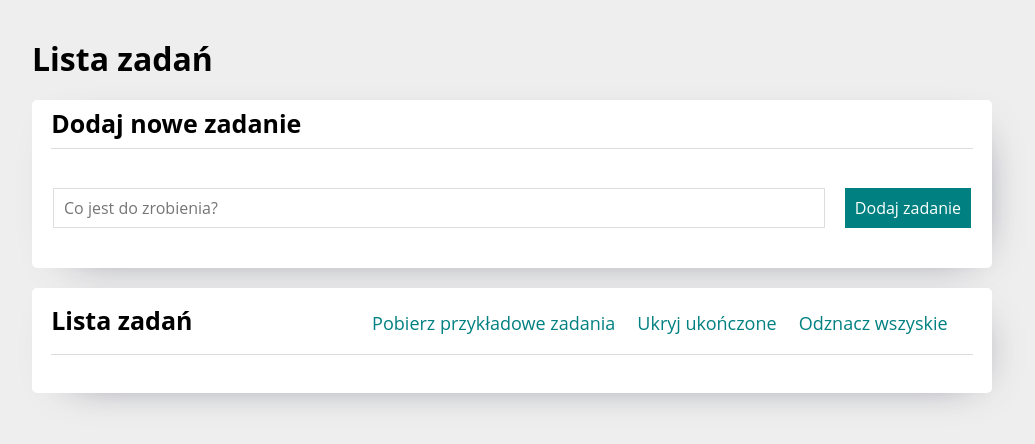
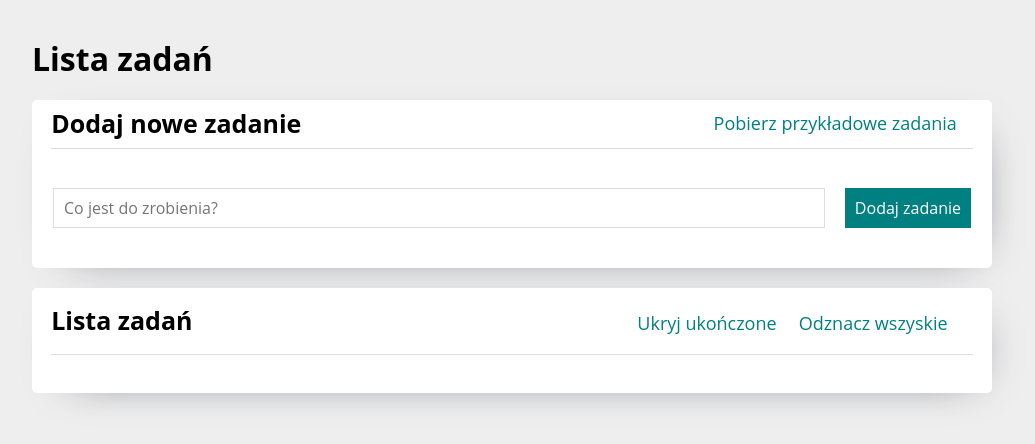
Before and after one commit to Developer685/todos-list-react, a React (Create React App) app: page / in a window 1280 px wide. Shown: the top 444 px of the page, without its empty margins (128-1163 px from the left). Built offline with nearby package versions, Linux system fonts and the light colour scheme.

Commit message:
button download goes to header

```diff
--- /dev/null
+++ b/src/features/tasks/Buttons/DownloadButton/index.js
@@ -0,0 +1,16 @@
+import { useDispatch } from "react-redux";
+import { Button } from "../styled";
+import { fetchExampleTasks } from "../../tasksSlice";
+
+const DownloadExampleTasksButton = () => {
+
+    const dispatch = useDispatch();
+
+    return (
+        <Button onClick={() => dispatch(fetchExampleTasks())}>
+            Pobierz przykładowe zadania
+        </Button>
+    );
+};
+
+export default DownloadExampleTasksButton;
--- a/src/features/tasks/HeadlineButtons/index.js
+++ b/src/features/tasks/Buttons/index.js
@@ -1,6 +1,6 @@
 import { useSelector, useDispatch } from "react-redux";
 import { StyledHeadlineButtons, Button } from "./styled";
-import { selectTasks, toggleHideDone, setAllDone, fetchExampleTasks } from "../tasksSlice";
+import { selectTasks, toggleHideDone, setAllDone } from "../tasksSlice";
 
 const HeadlineButtons = () => {
 
@@ -10,9 +10,6 @@ const HeadlineButtons = () => {
     return (
 
         <StyledHeadlineButtons>
-            <Button onClick={() => dispatch(fetchExampleTasks())} >
-                Pobierz przykładowe zadania
-            </Button>
             {(
                 <>
                     <Button onClick={() => dispatch(toggleHideDone())} >
@@ -28,5 +25,4 @@ const HeadlineButtons = () => {
     )
 };
 
-
 export default HeadlineButtons;
--- a/src/features/tasks/Tasks.js
+++ b/src/features/tasks/Tasks.js
@@ -1,11 +1,10 @@
 import Form from './Form';
 import TasksList from './TasksList';
-import HeadlineButtons from './HeadlineButtons';
+import HeadlineButtons from './Buttons';
 import Section from '../../common/Section';
 import Header from '../../common/Header';
 import { Main } from '../../GlobalStyle';
-
-
+import DownloadExampleTasksButton from './Buttons/DownloadButton';
 
 const Tasks = () => {
 
@@ -15,7 +14,9 @@ const Tasks = () => {
       <Header title="Lista zadań" />
 
       <Section
+
         title="Dodaj nowe zadanie"
+        extraHeaderContent={<DownloadExampleTasksButton />}
         body={<Form />}
       />
 
```
Also changed, not shown: src/features/tasks/Form/index.js (+5 -4 lines), src/features/tasks/Buttons/styled.js (renamed from src/features/tasks/HeadlineButtons/styled.js).
